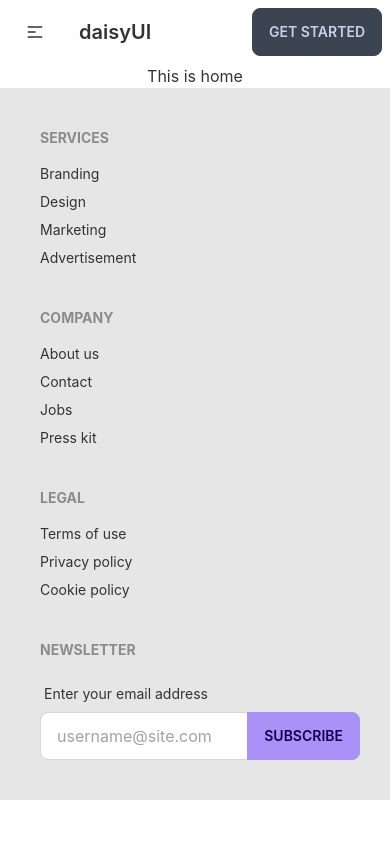
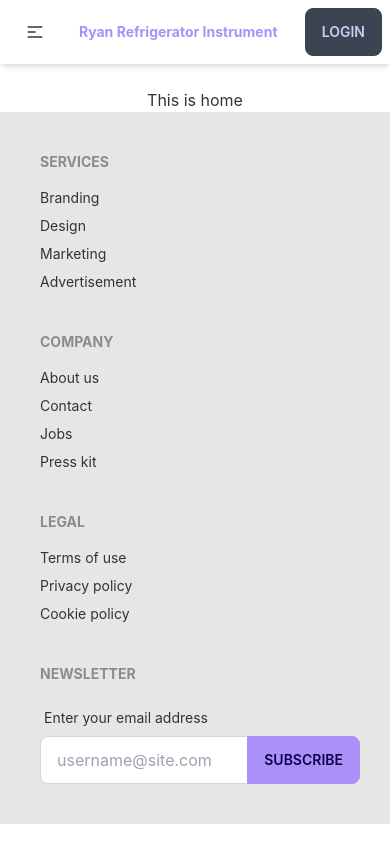
Before and after one commit to CodeWithShamim/manufacturer-website-client-side, a React (Create React App) app: page / in a window 390 px wide. Built offline with nearby package versions, Linux system fonts and the light colour scheme; no server answers.

Commit message:
navbar updated

```diff
--- a/src/components/Shared/Navbar.js
+++ b/src/components/Shared/Navbar.js
@@ -1,10 +1,11 @@
 import React from "react";
-import { Link } from "react-router-dom";
+import { NavLink } from "react-router-dom";
 
 const Navbar = () => {
   return (
-    <div>
-      <div className="navbar bg-base-100">
+    <div className="shadow-md mb-6">
+      <div className="navbar md:py-6 md:px-12">
+        {/* ________dropdown content start________ */}
         <div className="navbar-start">
           <div className="dropdown">
             <label tabIndex="0" className="btn btn-ghost lg:hidden">
@@ -28,75 +29,39 @@ const Navbar = () => {
               className="menu menu-compact dropdown-content mt-3 p-2 shadow bg-base-100 rounded-box w-52"
             >
               <li>
-                <Link to="/">Item 1</Link>
-              </li>
-              <li tabIndex="0">
-                <Link to="/" className="justify-between">
-                  Parent
-                  <svg
-                    className="fill-current"
-                    xmlns="http://www.w3.org/2000/svg"
-                    width="24"
-                    height="24"
-                    viewBox="0 0 24 24"
-                  >
-                    <path d="M8.59,16.58L13.17,12L8.59,7.41L10,6L16,12L10,18L8.59,16.58Z" />
-                  </svg>
-                </Link>
-                <ul className="p-2">
-                  <li>
-                    <Link to="/">Submenu 1</Link>
-                  </li>
-                  <li>
-                    <Link to="/">Submenu 2</Link>
-                  </li>
-                </ul>
+                <NavLink to="/blogs">Blogs</NavLink>
               </li>
               <li>
-                <Link to="/">Item 3</Link>
+                <NavLink to="/myPortfolio">My Portfolio</NavLink>
               </li>
             </ul>
           </div>
-          <Link to="/" className="btn btn-ghost normal-case text-xl">
-            daisyUI
-          </Link>
+          {/* ________dropdown content end________ */}
+
+          {/* _________logo / name_________ */}
+          <NavLink
+            to="/"
+            className="btn btn-ghost text-primary normal-case md:uppercase md:text-xl font-bold"
+          >
+            Ryan Refrigerator Instrument
+          </NavLink>
+
+          {/* ___________________________ */}
         </div>
         <div className="navbar-center hidden lg:flex">
           <ul className="menu menu-horizontal p-0">
             <li>
-              <Link to="/">Item 1</Link>
-            </li>
-            <li tabIndex="0">
-              <Link to="/">
-                Parent
-                <svg
-                  className="fill-current"
-                  xmlns="http://www.w3.org/2000/svg"
-                  width="20"
-                  height="20"
-                  viewBox="0 0 24 24"
-                >
-                  <path d="M7.41,8.58L12,13.17L16.59,8.58L18,10L12,16L6,10L7.41,8.58Z" />
-                </svg>
-              </Link>
-              <ul className="p-2">
-                <li>
-                  <Link to="/">Submenu 1</Link>
-                </li>
-                <li>
-                  <Link to="/">Submenu 2</Link>
-                </li>
-              </ul>
+              <NavLink to="/blogs">Blogs</NavLink>
             </li>
             <li>
-              <Link to="/">Item 3</Link>
+              <NavLink to="/myPortfolio">My Portfolio</NavLink>
             </li>
           </ul>
         </div>
         <div className="navbar-end">
-          <Link to="/" className="btn">
-            Get started
-          </Link>
+          <NavLink to="/login" className="btn btn-group">
+            Login
+          </NavLink>
         </div>
       </div>
     </div>
```
